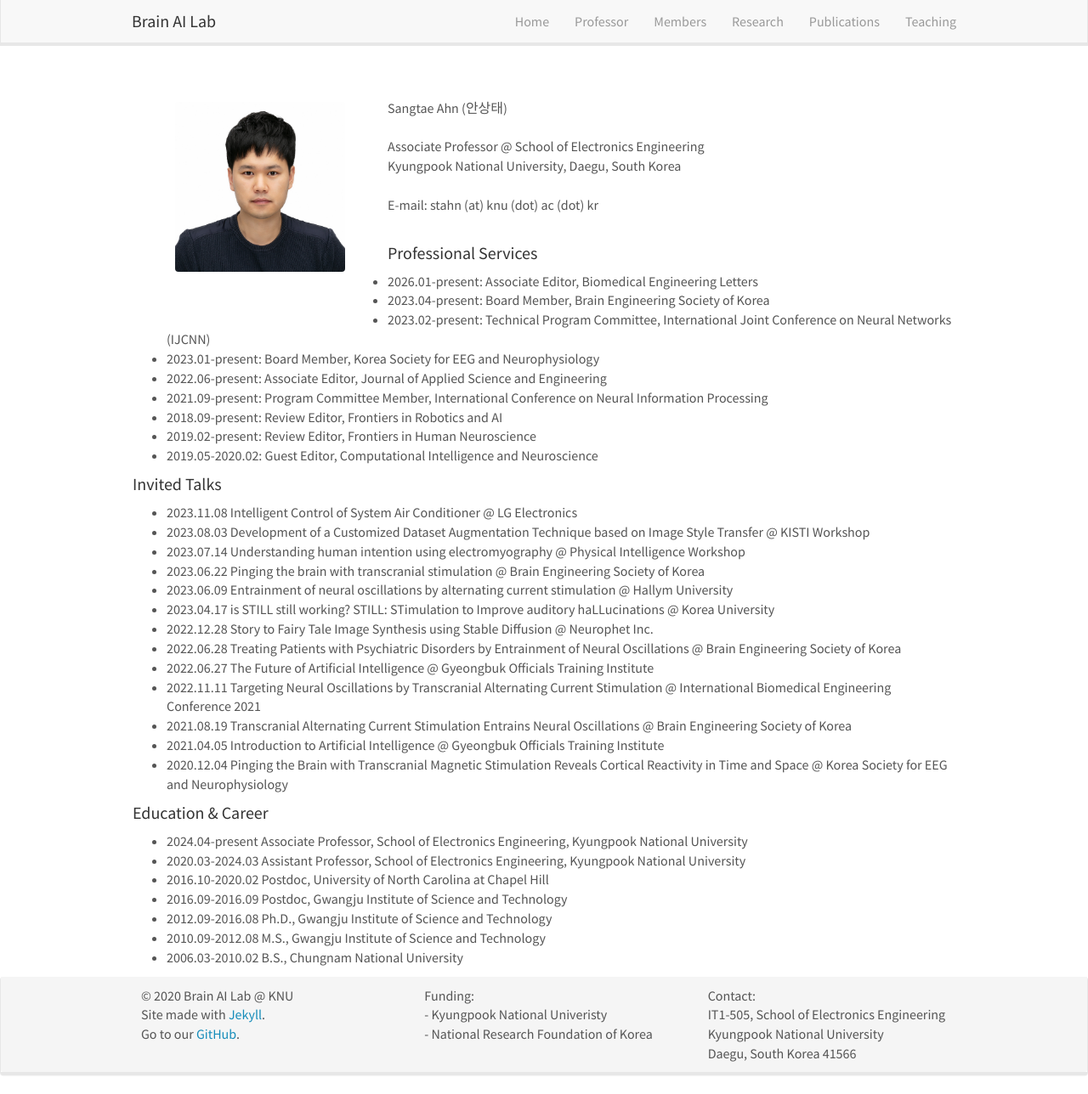
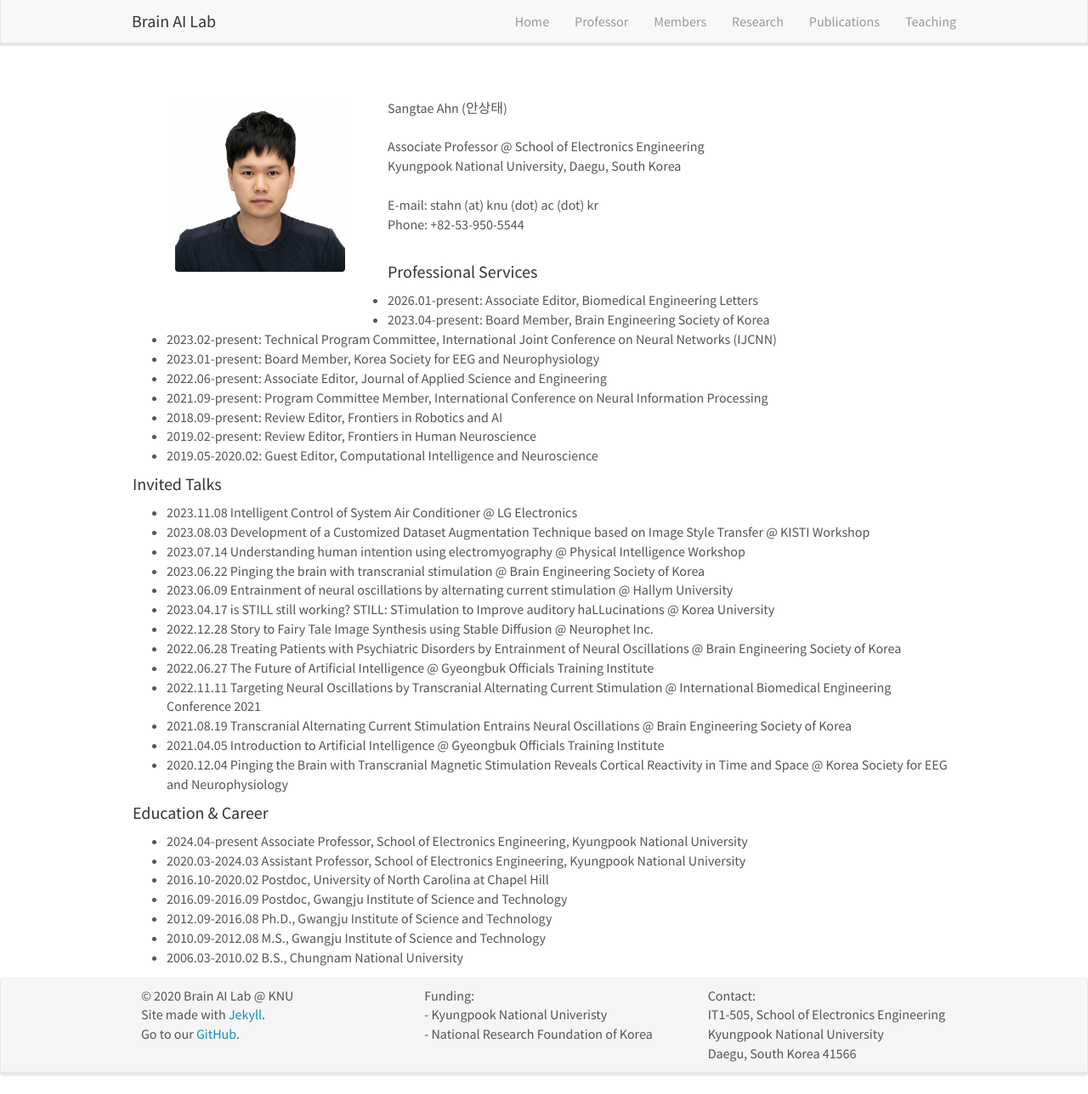
Before and after one commit to KNU-BrainAI/knu-brainai.github.io, a Jekyll site: the page built from _pages/professor.md, in a window 1280 px wide and 1288 px high. Shown: the whole window at 85% size. Built offline with Jekyll 4.4.1, drawn with Linux system fonts in a browser that asks for light colours; nearby versions of some CDN libraries.

Commit message:
Update contact information for Professor Sangtae Ahn
Added phone number to professor contact information.

```diff
--- a/_pages/professor.md
+++ b/_pages/professor.md
@@ -12,7 +12,8 @@ Sangtae Ahn (안상태) <br/><br/>
 Associate Professor @ School of Electronics Engineering<br/>
 Kyungpook National University, Daegu, South Korea<br/>
 <br/>
-E-mail: stahn (at) knu (dot) ac (dot) kr
+E-mail: stahn (at) knu (dot) ac (dot) kr <br/>
+Phone: +82-53-950-5544
 <br/><br/>
 
 #### Professional Services
```
